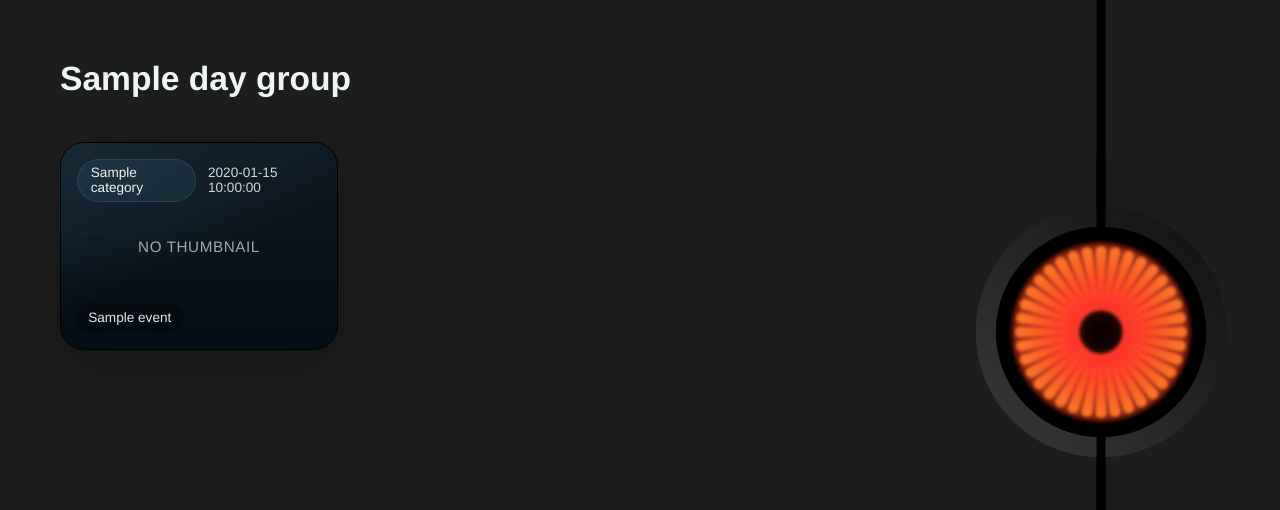
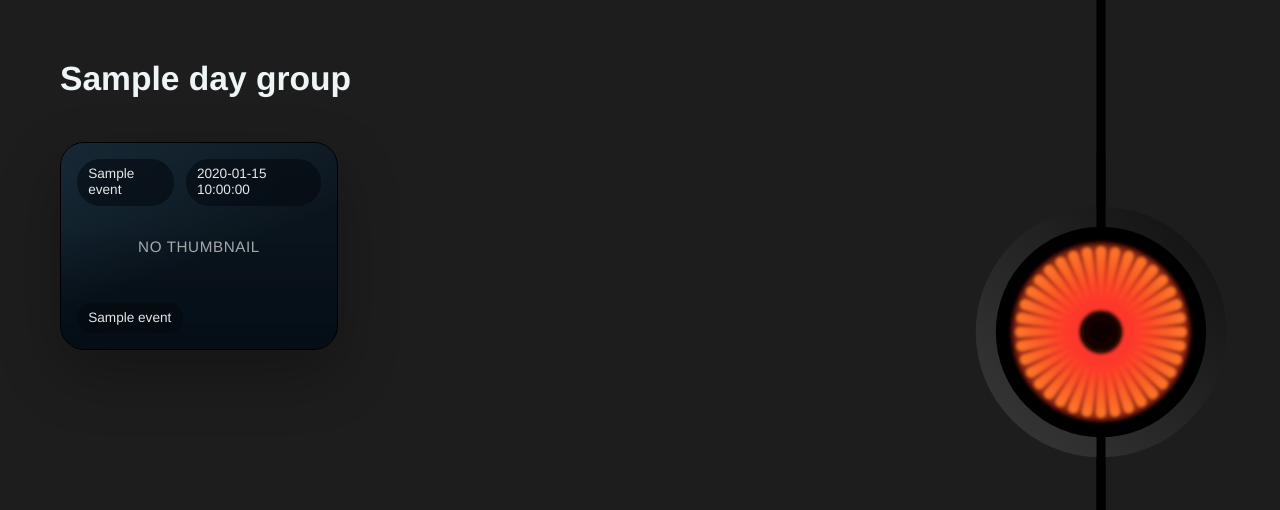
Before and after one commit to jaimevisser/SentryManager, a Flask app: template app/templates/index.html in a window 1280 px wide. Shown: the part 68-578 px from the top of the page. Run offline with Flask 3, Linux system fonts and the light colour scheme; the template is opened without the code that fills it: most values are stand-ins (such as "Sample title", 1, 10 or a date in 2020); some libraries are stand-ins or nearby versions; some web fonts are replaced.

Commit message:
Derive event category chips from event metadata

```diff
--- a/app/main.py
+++ b/app/main.py
@@ -45,6 +45,7 @@ class EventSummary:
     name: str
     path: str
     category: str
+    category_label: str
     clip_count: int
     cameras: list[str]
     timestamp: datetime | None
@@ -244,6 +245,7 @@ def build_event_summary_cache_key(
                 str(event_dir.relative_to(footage_root) if event_dir != footage_root else Path(".")),
                 get_path_mtime_ns(event_dir),
                 get_path_mtime_ns(event_dir / "event.json"),
+                get_path_mtime_ns(event_dir / "sentrymanager.json"),
                 get_path_mtime_ns(event_dir / "thumb.png"),
             )
             for event_dir in event_directories
@@ -282,12 +284,15 @@ def summarize_event_dir(
     category = relative_path.parts[0] if len(relative_path.parts) > 1 else "TeslaCam"
     thumbnail_file = event_dir / "thumb.png"
     event_payload = load_event_json_payload(event_dir)
+    event_processing_state = load_event_processing_state(event_dir)
+    category_label = load_event_category_label(event_processing_state, event_payload, category)
     location_label = extract_event_location_label(event_payload)
     trigger_offset_seconds = extract_event_trigger_offset_seconds(event_payload, first_segment_timestamp)
     return EventSummary(
         name=event_dir.name if event_dir != footage_root else footage_root.name,
         path=str(relative_path),
         category=category,
+        category_label=category_label,
         clip_count=len(clip_files),
         cameras=cameras,
         timestamp=timestamp,
@@ -428,6 +433,47 @@ def extract_event_location_label(payload: dict[str, object] | None) -> str | Non
     return ", ".join(location_parts)
 
 
+def extract_event_category_label(payload: dict[str, object] | None) -> str | None:
+    if payload is None:
+        return None
+
+    reason = payload.get("reason")
+    if not isinstance(reason, str):
+        return None
+
+    normalized_reason = reason.strip().lower()
+    if not normalized_reason:
+        return None
+
+    if normalized_reason.startswith("sentry_"):
+        return "Sentry"
+    return "Saved"
+
+
+def fallback_event_category_label(category: str) -> str:
+    if category == "SentryClips":
+        return "Sentry"
+    if category == "SavedClips":
+        return "Saved"
+    return category
+
+
+def load_event_category_label(
+    processing_state: dict[str, object],
+    event_payload: dict[str, object] | None,
+    category: str,
+) -> str:
+    marker_label = processing_state.get("eventCategoryLabel")
+    if isinstance(marker_label, str) and marker_label.strip():
+        return marker_label.strip()
+
+    payload_label = extract_event_category_label(event_payload)
+    if payload_label is not None:
+        return payload_label
+
+    return fallback_event_category_label(category)
+
+
 def extract_event_trigger_offset_seconds(
     payload: dict[str, object] | None,
     first_segment_timestamp: datetime | None,
--- a/app/sei.py
+++ b/app/sei.py
@@ -108,6 +108,39 @@ def get_event_processing_marker_path(event_dir: Path) -> Path:
     return event_dir / PROCESSING_MARKER_NAME
 
 
+def load_event_json_payload(event_dir: Path) -> dict[str, object] | None:
+    event_file = event_dir / "event.json"
+    if not event_file.is_file():
+        return None
+
+    try:
+        payload = json.loads(event_file.read_text(encoding="utf-8"))
+    except (OSError, json.JSONDecodeError):
+        return None
+
+    if not isinstance(payload, dict):
+        return None
+
+    return payload
+
+
+def extract_event_category_label(payload: dict[str, object] | None) -> str | None:
+    if payload is None:
+        return None
+
+    reason = payload.get("reason")
+    if not isinstance(reason, str):
+        return None
+
+    normalized_reason = reason.strip().lower()
+    if not normalized_reason:
+        return None
+
+    if normalized_reason.startswith("sentry_"):
+        return "Sentry"
+    return "Saved"
+
+
 def ensure_sei_sidecars(clip_files: list[Path]) -> None:
     segments: dict[tuple[Path, str], dict[str, Path]] = {}
     event_autopilot_activity: dict[Path, bool] = {}
@@ -174,10 +207,13 @@ def ensure_segment_sei_sidecar(event_dir: Path, segment_key: str, camera_files:
 
 def ensure_event_processing_marker(event_dir: Path, has_autopilot_activity: bool, has_steering_angle_data: bool) -> Path:
     marker_path = get_event_processing_marker_path(event_dir)
+    event_payload = load_event_json_payload(event_dir)
+    event_category_label = extract_event_category_label(event_payload)
     marker_payload = json.dumps(
         {
             "hasAutopilotActivity": has_autopilot_activity,
             "hasSteeringAngleData": has_steering_angle_data,
+            "eventCategoryLabel": event_category_label,
         },
         separators=(",", ":"),
     )
--- a/app/static/css/common.css
+++ b/app/static/css/common.css
@@ -446,24 +446,24 @@ dt {
     gap: 0.75rem;
 }
 
-.photo-time {
-    color: rgba(255, 255, 255, 0.82);
-    font-size: 0.85rem;
-}
-
-.photo-location {
+.photo-chip {
+    display: inline-flex;
+    align-items: center;
     align-self: flex-start;
-    max-width: min(100%, 28ch);
     padding: 0.45rem 0.7rem;
     border-radius: 999px;
     background: rgba(4, 9, 14, 0.58);
     color: rgba(255, 255, 255, 0.9);
     font-size: 0.85rem;
     line-height: 1.2;
+    backdrop-filter: blur(10px);
+}
+
+.photo-location {
+    max-width: min(100%, 28ch);
     white-space: nowrap;
     overflow: hidden;
     text-overflow: ellipsis;
-    backdrop-filter: blur(10px);
 }
 
 .player-detail-page,
--- a/app/templates/index.html
+++ b/app/templates/index.html
@@ -28,11 +28,11 @@
                                         {% endif %}
                                         <div class="photo-overlay">
                                             <div class="photo-topline">
-                                                <span class="pill pill-soft">{{ event.category }}</span>
-                                                <span class="photo-time">{{ event.time_label }}</span>
+                                                <span class="photo-chip">{{ event.category_label }}</span>
+                                                <span class="photo-chip photo-time">{{ event.time_label }}</span>
                                             </div>
                                             {% if event.location_label %}
-                                                <div class="photo-location">{{ event.location_label }}</div>
+                                                <div class="photo-chip photo-location">{{ event.location_label }}</div>
                                             {% endif %}
                                         </div>
                                     </div>
```
Also changed, not shown: TODO.md (+1 -0 lines).
